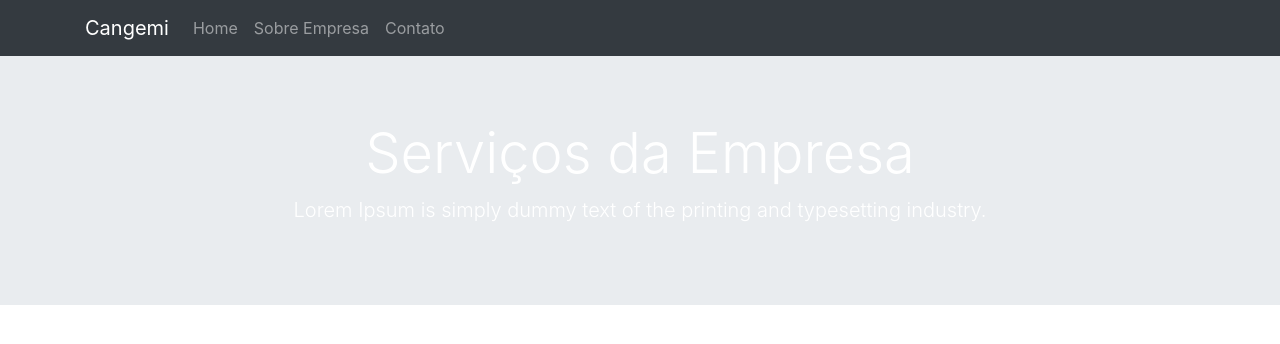
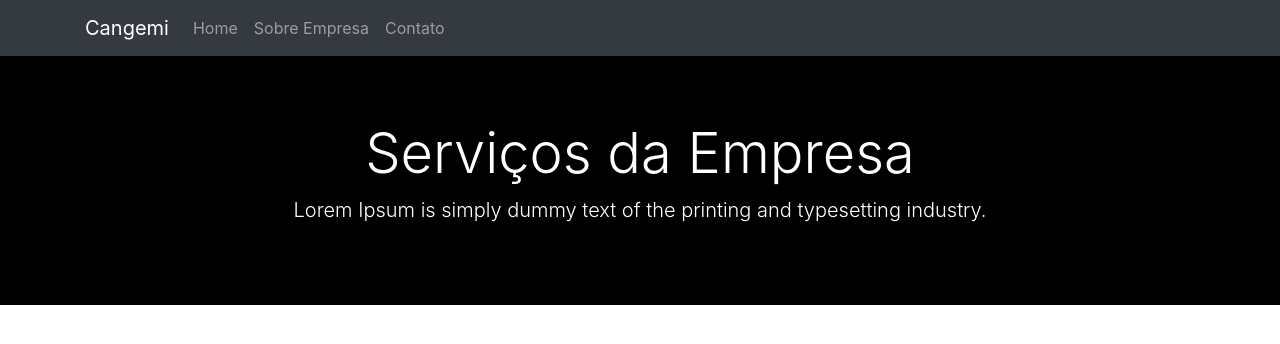
Before and after one commit to Cangemi/ideia-unica, a Next.js app: page / in a window 1280 px wide. Shown: the top 344 px of the page. Built offline with nearby package versions, Linux system fonts and the light colour scheme.

Commit message:
primeira página

```diff
--- a/pages/_app.js
+++ b/pages/_app.js
@@ -1,4 +1,4 @@
-import '../styles/index.css';
+import '../pages/index.css';
 
 // This default export is required in a new `pages/_app.js` file.
 export default function MyApp({ Component, pageProps }) {
--- a/styles/index.css
+++ b/pages/index.css
@@ -1,6 +1,5 @@
 .servicos{
     padding-top: 80px;
     padding-bottom: 80px;
-    background-color: black;
     color: #fff;
 }
--- a/pages/index.js
+++ b/pages/index.js
@@ -18,6 +18,7 @@ function Home(){
             </Head>
             <Menu />
             <Jumbotron fluid className="servicos">
+                <style>{'.servicos{background-color: #000}'}</style>
                 <Container className="text-center">
                     <h1 className='display-4'>Serviços da Empresa</h1>
                     <p className='lead'>Lorem Ipsum is simply dummy text of the printing and typesetting industry.</p>
```
